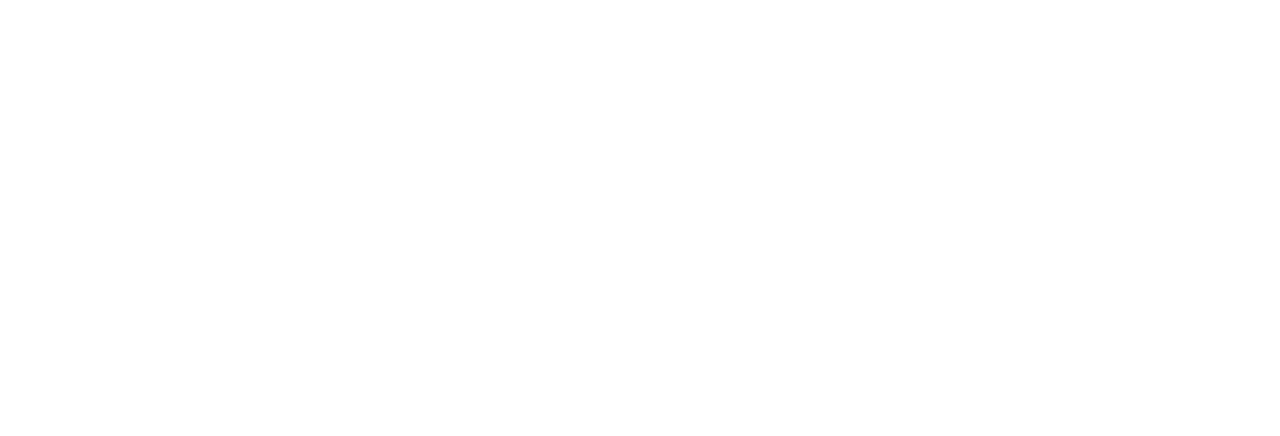
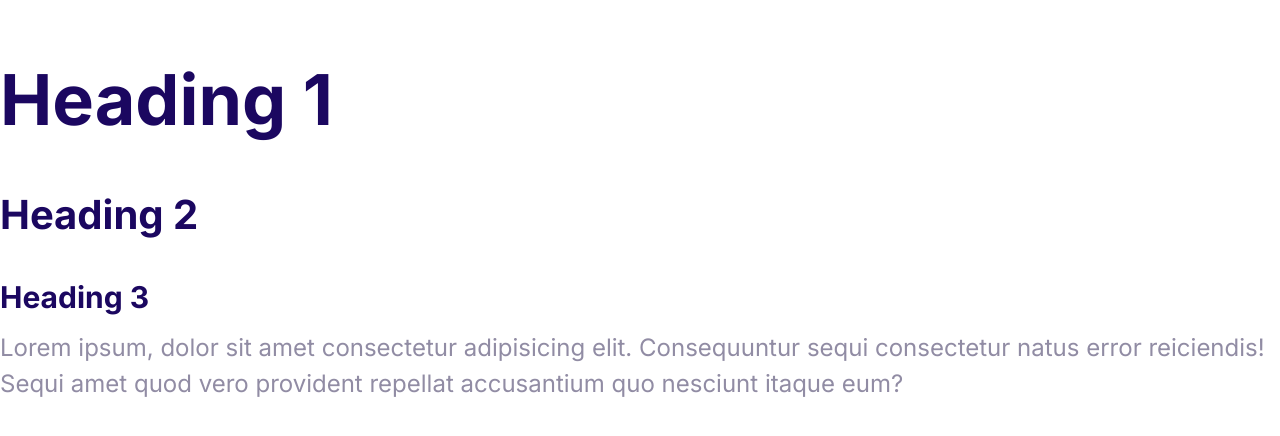
Before and after one commit to KaleemAhmed123/Shaamify-Page, a plain HTML site: page index.html in a window 1280 px wide. Drawn offline with Linux system fonts and the light colour scheme.

Commit message:
Done with the typography

```diff
--- a/css/style.css
+++ b/css/style.css
@@ -5,3 +5,52 @@
     --color-heading: #1b0760;
     --color-body: #918ca4;
 }
+
+html {
+    font-size: 62.5%;
+}
+
+body {
+    font-family: Inter, Arial, Helvetica, sans-serif;
+    font-size: 2.4rem;
+    line-height: 1.5;
+    color: var(--color-body);
+}
+
+h1,
+h2,
+h3 {
+    color: var(--color-heading);
+    margin-bottom: 1rem;
+}
+
+h1 {
+    font-size: 7rem;
+}
+
+h2 {
+    font-size: 4rem;
+}
+
+h3 {
+    font-size: 3rem;
+}
+
+p {
+    margin-top: 0;
+}
+
+@media screen and (min-width: 1024) {
+    body {
+        font-size: 1.8rem;
+    }
+    h1 {
+        font-size: 8rem;
+    }
+    h2 {
+        font-size: 4rem;
+    }
+    h3 {
+        font-size: 2.4rem;
+    }
+}
--- a/index.html
+++ b/index.html
@@ -6,10 +6,19 @@
     <meta http-equiv="X-UA-Compatible" content="IE=edge" />
     <meta name="viewport" content="width=device-width, initial-scale=1.0" />
     <link rel="stylesheet" href="./css/normalize.css" />
+    <link rel="preconnect" href="https://fonts.gstatic.com" />
+    <link rel="stylesheet" href="https://fonts.googleapis.com/css2?family=Inter:wght@400;700&display=swap" />
     <link rel="stylesheet" href="./css/style.css" />
     <title>Moshified Cloud Hosting Service</title>
 </head>
 
-<body></body>
+<body>
+    <h1>Heading 1</h1>
+    <h2>Heading 2</h2>
+    <h3>Heading 3</h3>
+    <p>
+        Lorem ipsum, dolor sit amet consectetur adipisicing elit. Consequuntur sequi consectetur natus error reiciendis! Sequi amet quod vero provident repellat accusantium quo nesciunt itaque eum?
+    </p>
+</body>
 
 </html>
```
